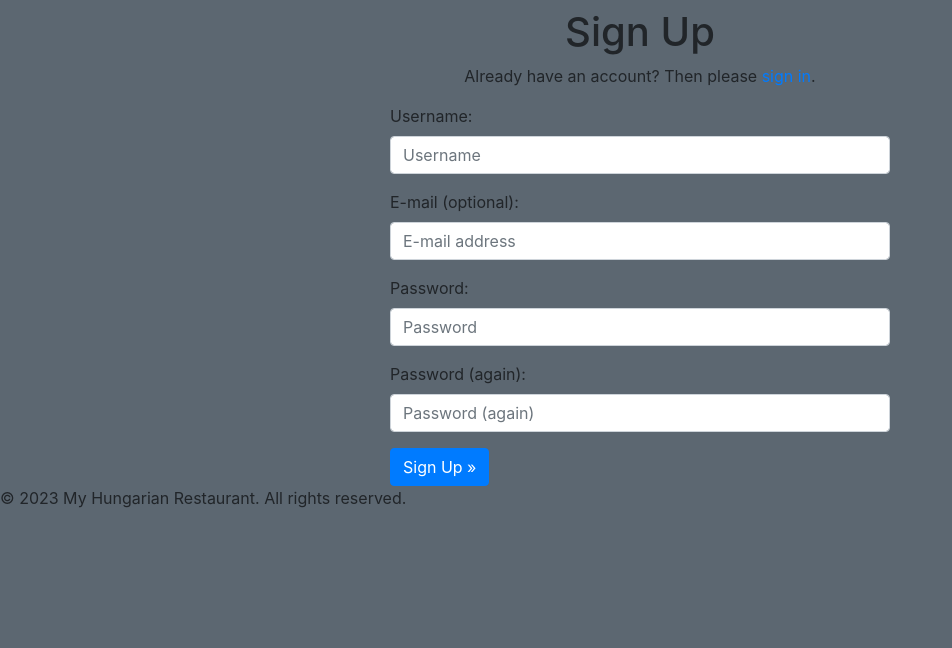
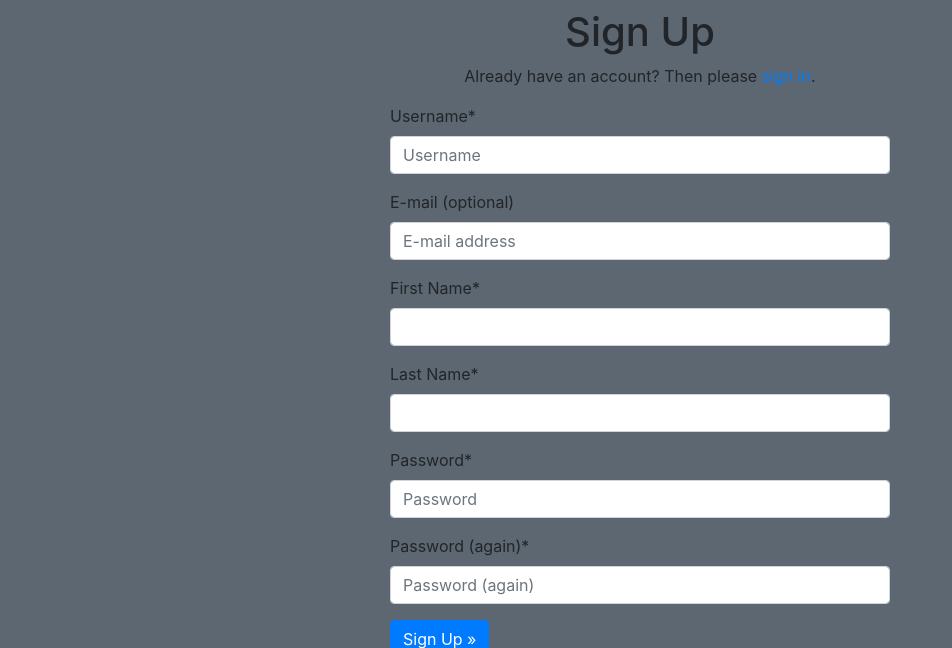
Before and after one commit to stevebiczyk/table-booking-system, a Django app: page /accounts/signup/ in a window 1280 px wide. Shown: the part 130-778 px from the top of the page, without its empty margins (0-952 px from the left). Before the commit the page ends 638 px from the top, so only its background shows below. Run offline with Django 4.2, Linux system fonts and the light colour scheme; some libraries are stand-ins or nearby versions.

Commit message:
Added custom Signup form

```diff
--- a/reservations/forms.py
+++ b/reservations/forms.py
@@ -1,4 +1,5 @@
 from django import forms
+from allauth.account.forms import SignupForm
 from django.core.exceptions import ValidationError
 from django.core.validators import MinValueValidator, MaxValueValidator
 from django.contrib.auth.forms import UserCreationForm
@@ -6,6 +7,18 @@ from .models import Reservation, Table
 from .models import Staff
 import datetime
 from datetime import date, time
+
+
+class CustomSignupForm(SignupForm):
+    first_name = forms.CharField(max_length=30, label='First Name')
+    last_name = forms.CharField(max_length=30, label='Last Name')
+
+    def save(self, request):
+        user = super(CustomSignupForm, self).save(request)
+        user.first_name = self.cleaned_data['first_name']
+        user.last_name = self.cleaned_data['last_name']
+        user.save()
+        return user
 
 
 class ReservationForm(forms.ModelForm):
--- a/tablebooking/settings.py
+++ b/tablebooking/settings.py
@@ -31,6 +31,12 @@ SECRET_KEY = os.environ.get('SECRET_KEY')
 DEBUG = True
 ALLOWED_HOSTS = ['table-booking-system-sb.herokuapp.com', 'localhost',
                  '*']
+
+ACCOUNT_FORMS = {
+    # Custom signup form to include the user's first and last name.
+    'signup': 'reservations.forms.CustomSignupForm',
+}
+
 
 ACCOUNT_EMAIL_VERIFICATION = 'none'
 
--- a/templates/account/signup.html
+++ b/templates/account/signup.html
@@ -16,8 +16,8 @@
 <div class="form-container">
   <form class="signup" id="signup_form" method="post" action="{% url 'account_signup' %}">
     {% csrf_token %}
-    <!-- {% crispy form %} -->
-    {{ form.as_p }}
+    {% crispy form %}
+    <!-- {{ form.as_p }} -->
     {% if redirect_field_value %}
     <input type="hidden" name="{{ redirect_field_name }}" value="{{ redirect_field_value }}" />
     {% endif %}
```
